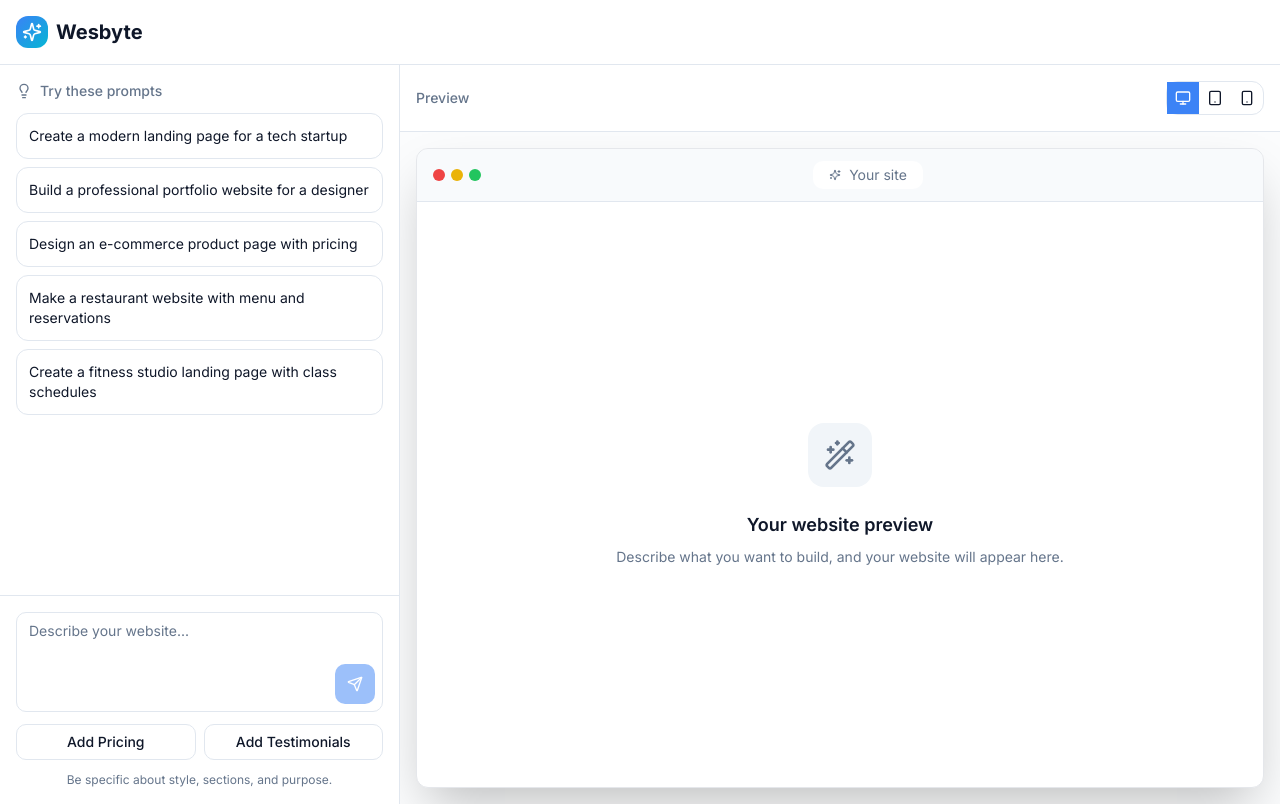
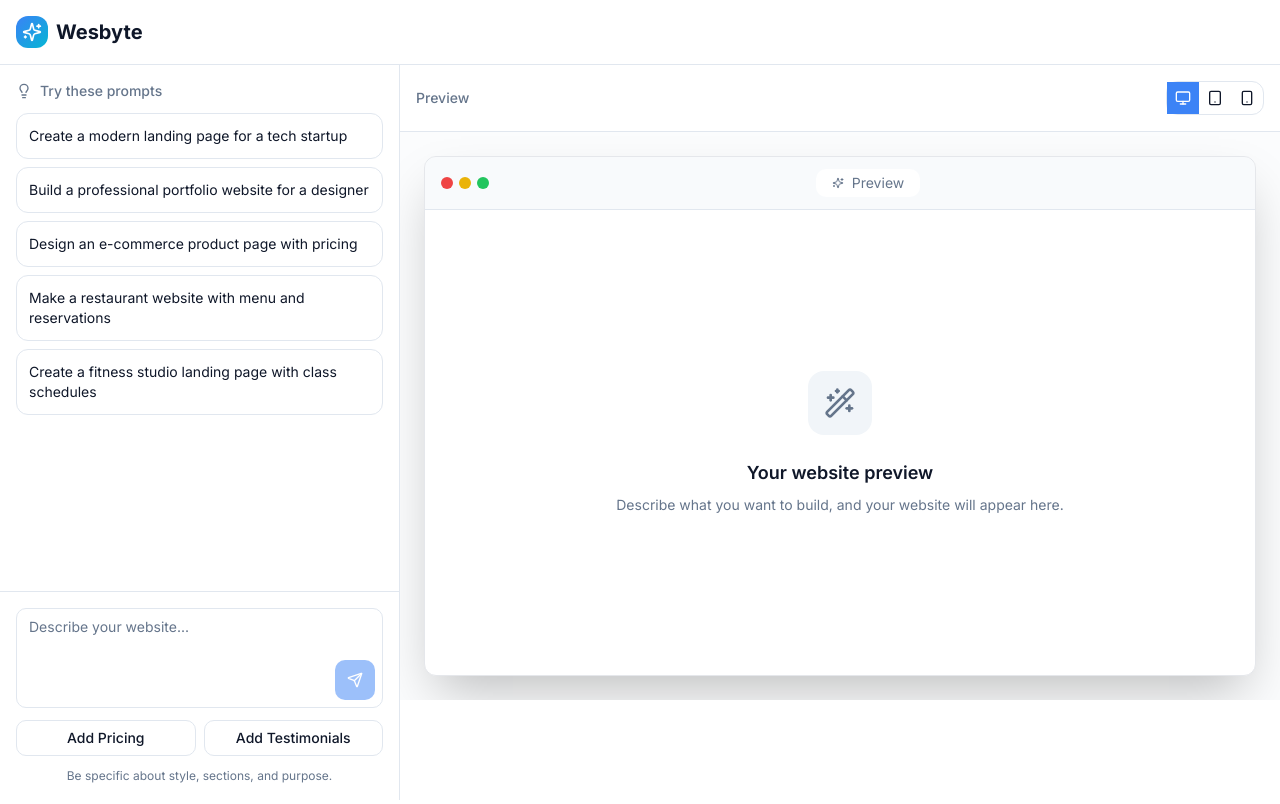
Before and after one commit to hallofcodes/wesbyte, a Next.js app: page /builder in a window 1280 px wide. Built offline with nearby package versions, Linux system fonts and the light colour scheme.

Commit message:
Minor UI adjustments

```diff
--- a/app/builder/page.tsx
+++ b/app/builder/page.tsx
@@ -266,11 +266,14 @@ export default function BuilderPage() {
         </div>
 
         {/* Preview Panel - flexible width */}
+     {/* Preview Panel */}
 <div className="flex-1 flex flex-col min-w-0 h-full">
+  {/* Top bar */}
   <div className="border-b p-4 flex items-center justify-between flex-wrap gap-2 flex-shrink-0">
     <span className="text-sm font-medium text-muted-foreground">
       Preview
     </span>
+
     <div className="flex items-center border rounded-lg">
       {[
         { device: "desktop", icon: Monitor },
@@ -280,42 +283,52 @@ export default function BuilderPage() {
         <button
           key={device}
           onClick={() => setDevicePreview(device as any)}
-                  className={`p-2 ${devicePreview === device ? "bg-primary text-primary-foreground" : "hover:bg-muted"}`}
+          className={`p-2 ${
+            devicePreview === device
+              ? "bg-primary text-primary-foreground"
+              : "hover:bg-muted"
+          }`}
         >
           <Icon className="h-4 w-4" />
         </button>
       ))}
     </div>
   </div>
-          <div className="flex-1 bg-muted/30 overflow-auto p-4 flex justify-center items-center">
+
+  {/* Center stage */}
+  <div className="flex-1 bg-muted/30 overflow-auto flex items-center justify-center p-6">
+    {/* DEVICE WRAPPER */}
     <div
-              className="shadow-2xl overflow-hidden flex flex-col bg-background"
+      className="shadow-2xl bg-background overflow-hidden flex flex-col"
       style={{
         width:
           devicePreview === "desktop"
-                    ? "min(1024px, 100%)"
+            ? "min(1200px, 100%)"
             : devicePreview === "tablet"
-                      ? "min(768px, 100%)"
-                      : "min(375px, 100%)",
-                height:
+              ? "min(820px, 100%)"
+              : "min(390px, 100%)",
+
+        aspectRatio:
           devicePreview === "desktop"
-                    ? "min(768px, 80vh)"
+            ? "16 / 10"
             : devicePreview === "tablet"
-                      ? "min(1024px, 80vh)"
-                      : "min(667px, 80vh)",
+              ? "4 / 3"
+              : "9 / 19.5",
+
         border:
-                  devicePreview !== "desktop"
-                    ? "8px solid #1f2937"
-                    : "1px solid #e5e7eb",
+          devicePreview === "desktop"
+            ? "1px solid #e5e7eb"
+            : "10px solid #1f2937",
+
         borderRadius:
           devicePreview === "desktop"
-                    ? "0.75rem"
+            ? "12px"
             : devicePreview === "tablet"
-                      ? "2rem"
-                      : "2rem",
+              ? "28px"
+              : "36px",
       }}
     >
-              {/* Device chrome */}
+      {/* Desktop chrome */}
       {devicePreview === "desktop" && (
         <div className="flex items-center gap-2 border-b bg-muted/50 px-4 py-3 flex-shrink-0">
           <div className="flex gap-1.5">
@@ -323,27 +336,41 @@ export default function BuilderPage() {
             <div className="h-3 w-3 rounded-full bg-yellow-500" />
             <div className="h-3 w-3 rounded-full bg-green-500" />
           </div>
+
           <div className="flex-1 text-center">
             <div className="inline-flex items-center gap-2 rounded-md bg-background px-4 py-1 text-sm text-muted-foreground">
               <Sparkles className="h-3 w-3" />
-                      {currentPage && currentPage.components.length > 0
-                        ? "Website Preview"
-                        : "Your site"}
+              Preview
             </div>
           </div>
         </div>
       )}
-              {(devicePreview === "tablet" || devicePreview === "mobile") && (
-                <div className="bg-gray-800 flex justify-center py-1 flex-shrink-0">
-                  <div className="h-1 w-12 rounded-full bg-gray-600" />
+
+      {/* PHONE + TABLET TOP CHROME */}
+      {(devicePreview === "mobile" || devicePreview === "tablet") && (
+        <div className="h-4 bg-gray-800 flex-shrink-0 relative">
+          {/* optional top speaker notch line */}
+          <div className="absolute top-1 left-1/2 -translate-x-1/2 w-10 h-1 rounded-full bg-gray-600/70" />
         </div>
       )}
+
+      {/* CONTENT AREA */}
       <div className="flex-1 overflow-y-auto">
         {renderPreviewContent()}
       </div>
+
+      {/* PHONE + TABLET BOTTOM GESTURE BAR */}
+      {(devicePreview === "mobile" || devicePreview === "tablet") && (
+        <div className="h-4 bg-gray-800 flex-shrink-0 relative">
+          <div className="absolute bottom-1.5 left-1/2 -translate-x-1/2">
+            <div className="h-1 w-12 rounded-full bg-gray-500/80" />
+          </div>
+        </div>
+      )}
     </div>
   </div>
 </div>
+
         </div>
     </div>
   );
```
Lines whose indentation alone changed are shown as unchanged.
